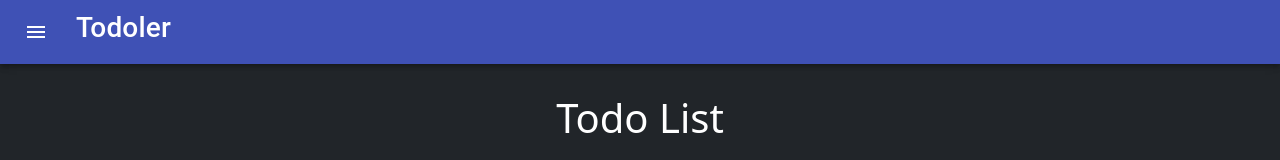
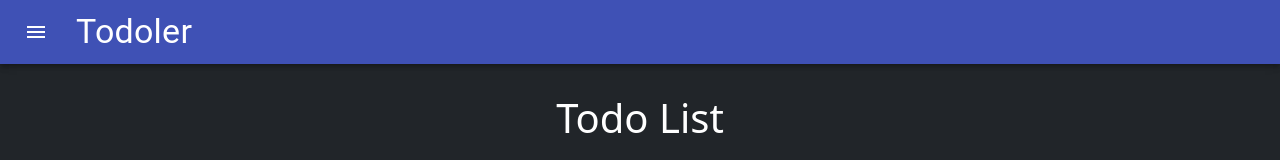
Before and after one commit to hitesh0710/todoler, a React (Create React App) app: page / in a window 1280 px wide. Shown: the top 160 px of the page. Built offline with nearby package versions, Linux system fonts and the light colour scheme.

Commit message:
Logo fix

```diff
--- a/src/App.js
+++ b/src/App.js
@@ -81,7 +81,7 @@ function App() {
           <div>
             <EditTodo index={cardIndex} editTodo={editTodo} showEditTodo={showEditTodo} setEditTodo={setEditTodo} todo={todos[cardIndex]} />
             {todos.map((todo, index) => (
-              <div>
+              <div key={index}>
                 <Card className={todo.isDone ? "bg-light text-muted" : ""} >
                   <Card.Body>
                     <Todo
--- a/src/appBar/AppBar.js
+++ b/src/appBar/AppBar.js
@@ -100,8 +100,8 @@ export default function SearchAppBar({ setForm }) {
                         onClick={handleDrawerOpen}
                     ><MenuIcon />
                     </IconButton>
-                    <Typography className={classes.title} variant="h6" noWrap>
-                        <h3>Todoler</h3>
+                    <Typography className={classes.title} variant="h4" noWrap>
+                        Todoler
                     </Typography>
                 </Toolbar>
             </AppBar>
```
